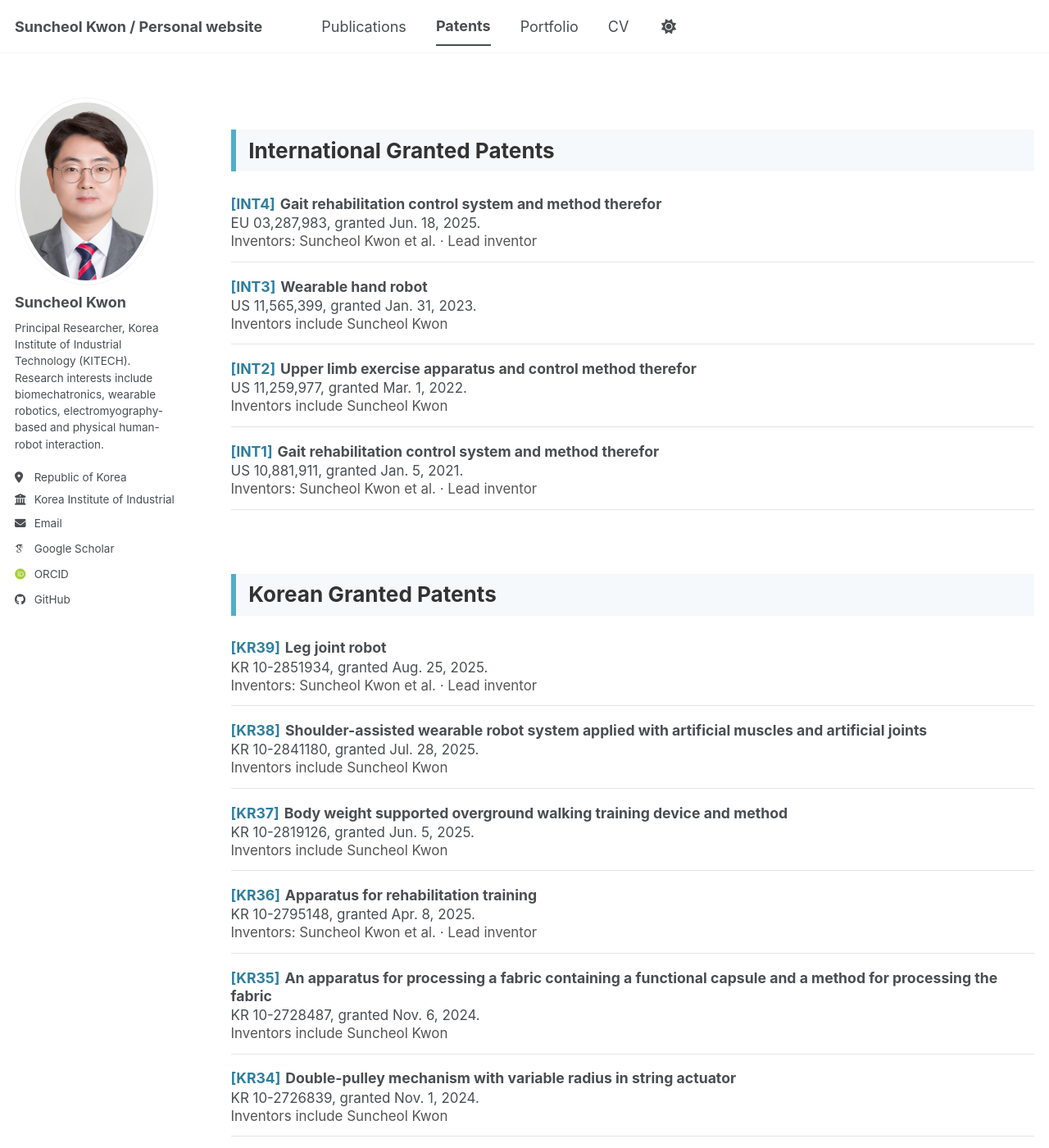
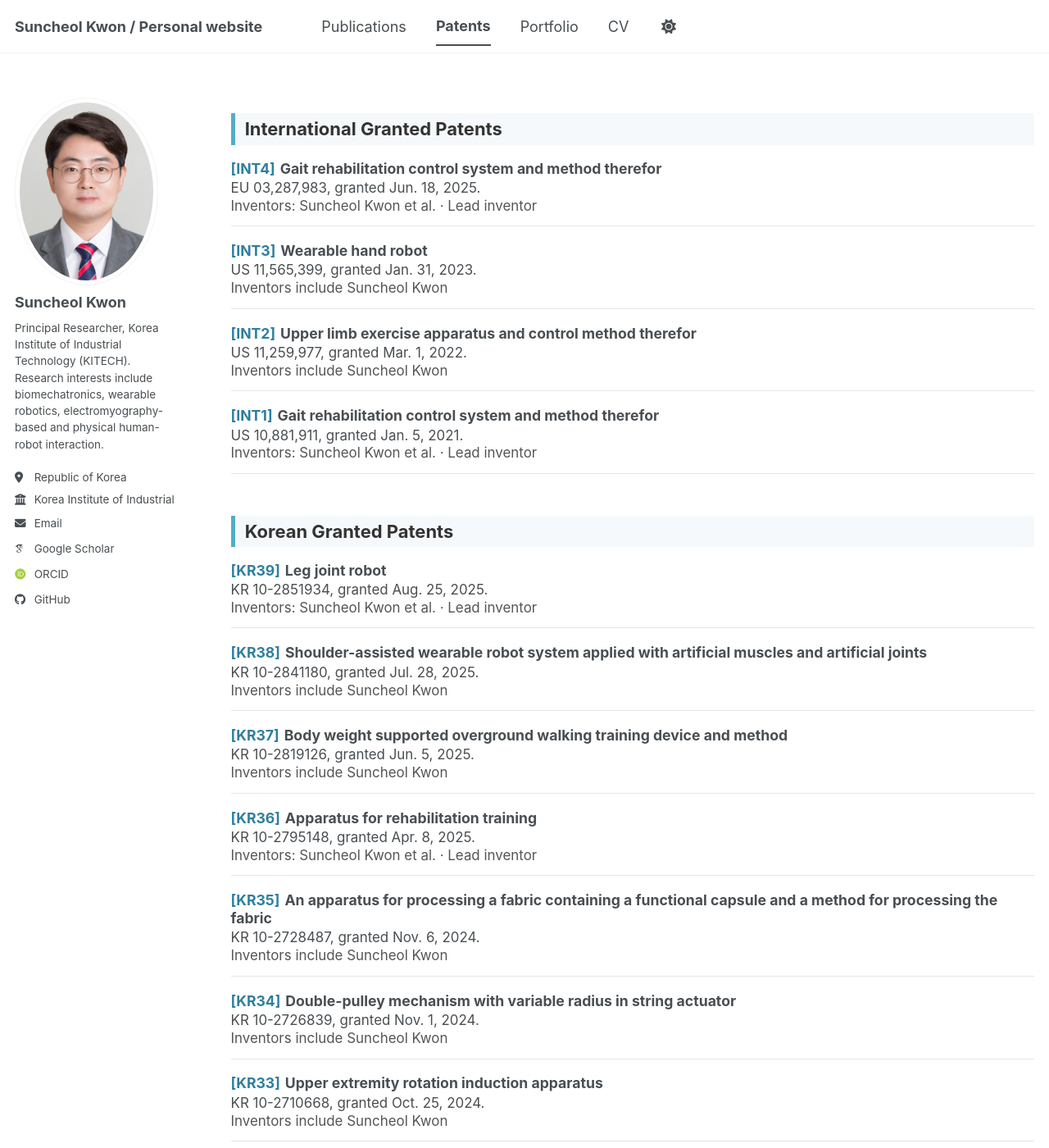
Before and after one commit to suncheolkwon/suncheolkwon.github.io, a Jekyll site: the page built from _pages/patents.html, in a window 1280 px wide and 1400 px high. Shown: the whole window at 82% size. Built offline with Jekyll 4.4.1, drawn with Linux system fonts in a browser that asks for light colours; some web fonts are replaced; a script bundle is joined from its source files by our own code; library files that are not in the unit come from our copies.

Commit message:
Update main.scss

```diff
--- a/assets/css/main.scss
+++ b/assets/css/main.scss
@@ -45,21 +45,20 @@
 /* Custom publication styles */
 
 .pub-section-title {
-  margin-top: 2.2em;
-  margin-bottom: 1.1em;
-  padding: 0.35em 0.6em;
-  border-left: 6px solid #52adc8;
+  margin-top: 1.7em;
+  margin-bottom: 0.8em;
+  padding: 0.28em 0.55em;
+  border-left: 5px solid #52adc8;
   background: #f5f9fb;
-  font-size: 1.45em;
+  font-size: 1.22em;
   font-weight: 700;
   color: #333;
-  line-height: 1.25;
+  line-height: 1.2;
 }
 
 .pub-section-title:not(:first-of-type) {
-  margin-top: 3em;
+  margin-top: 2.3em;
 }
-
 .pub-number {
   display: inline-block;
   min-width: 2.2em;
```
